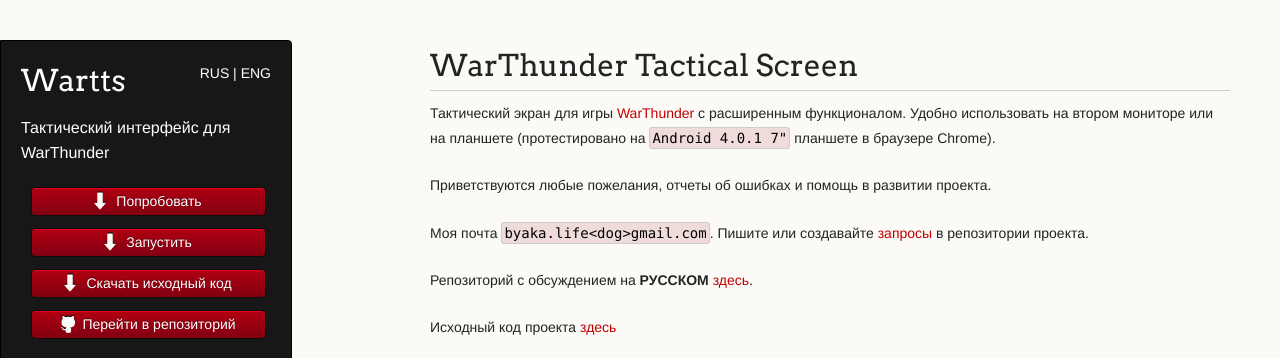
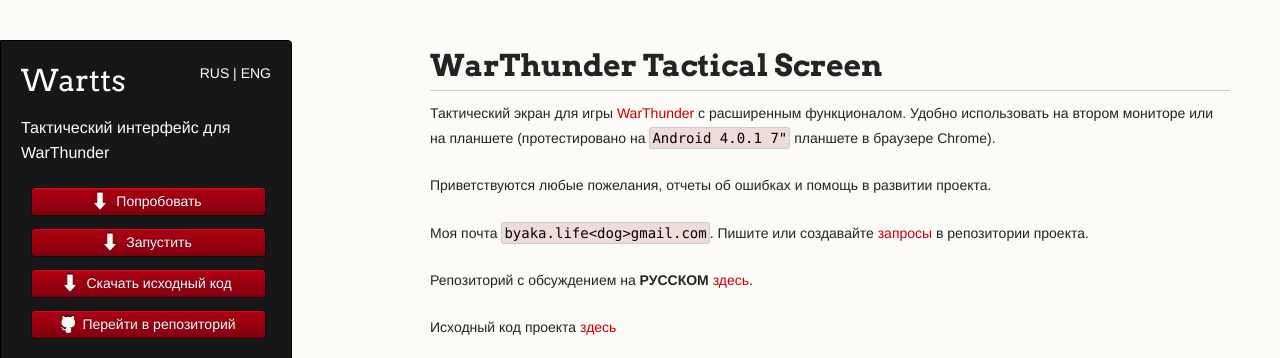
Before and after one commit to byaka/wartts, a plain HTML site: page index.html in a window 1280 px wide. Shown: the top 358 px of the page. Drawn offline with Linux system fonts and the light colour scheme.

Commit message:
Corrected styles

```diff
--- a/index.html
+++ b/index.html
@@ -9,6 +9,8 @@
     <link rel="stylesheet" href="stylesheets/github-light.css">
 
     <style type="text/css">
+      h1{font-weight: bold;}
+
       code, pre{
         padding: 2px;
         border-radius: 3px;
@@ -22,9 +24,7 @@
         margin-bottom: 20px;
       }
 
-      a.image img{
-        width: 300px;
-      }
+      a.image img{width: 300px;}
 
       header{
         width: 250px;
@@ -45,13 +45,9 @@
         width: 20px;
       }
 
-      .wrapper{
-        width: 100%;
-      }
+      .wrapper{width: 100%;}
 
-      section{
-        width: 800px;
-      }
+      section{width: 800px;}
     </style>
 
     <script src="javascripts/scale.fix.js"></script>
```
